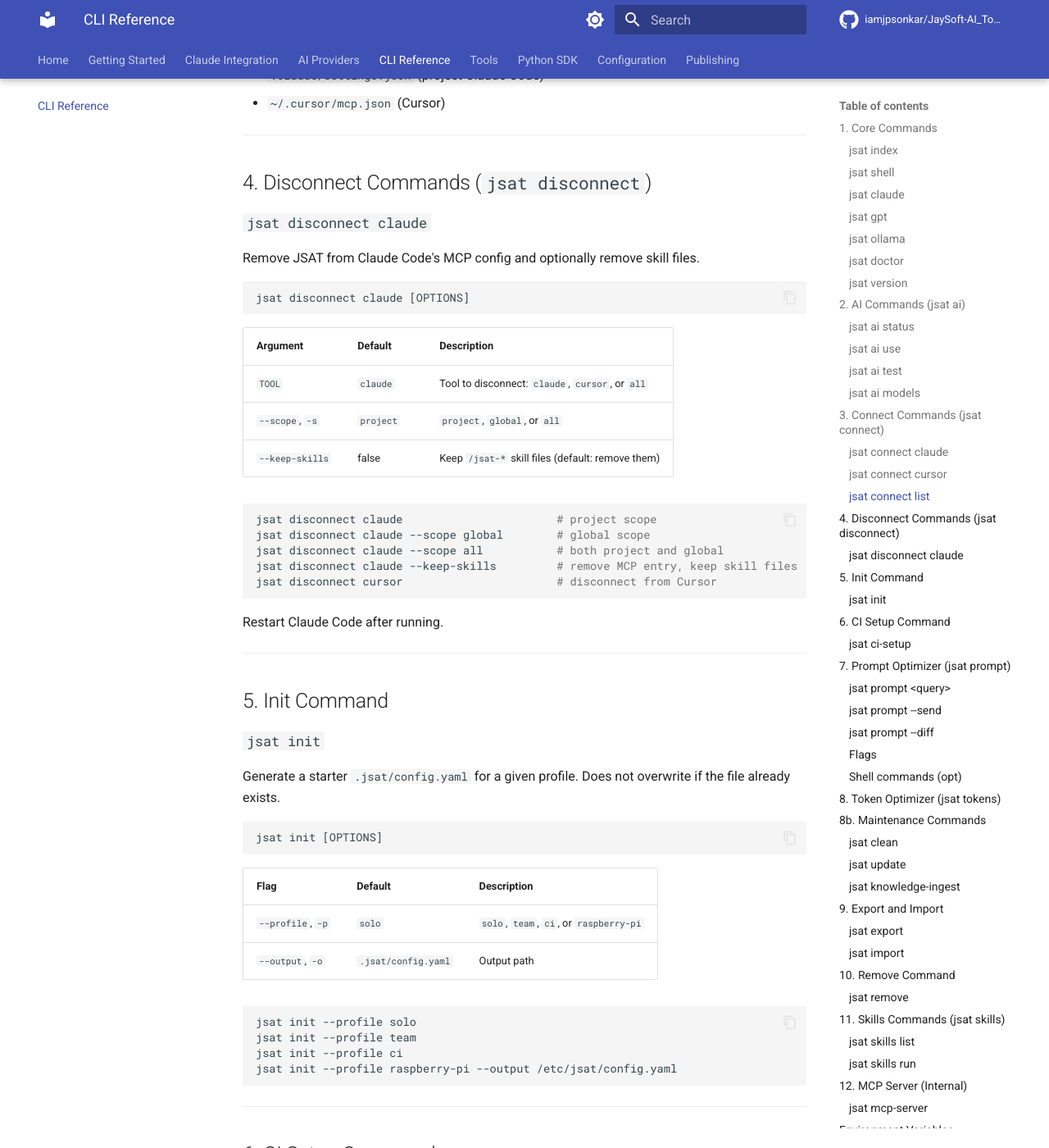
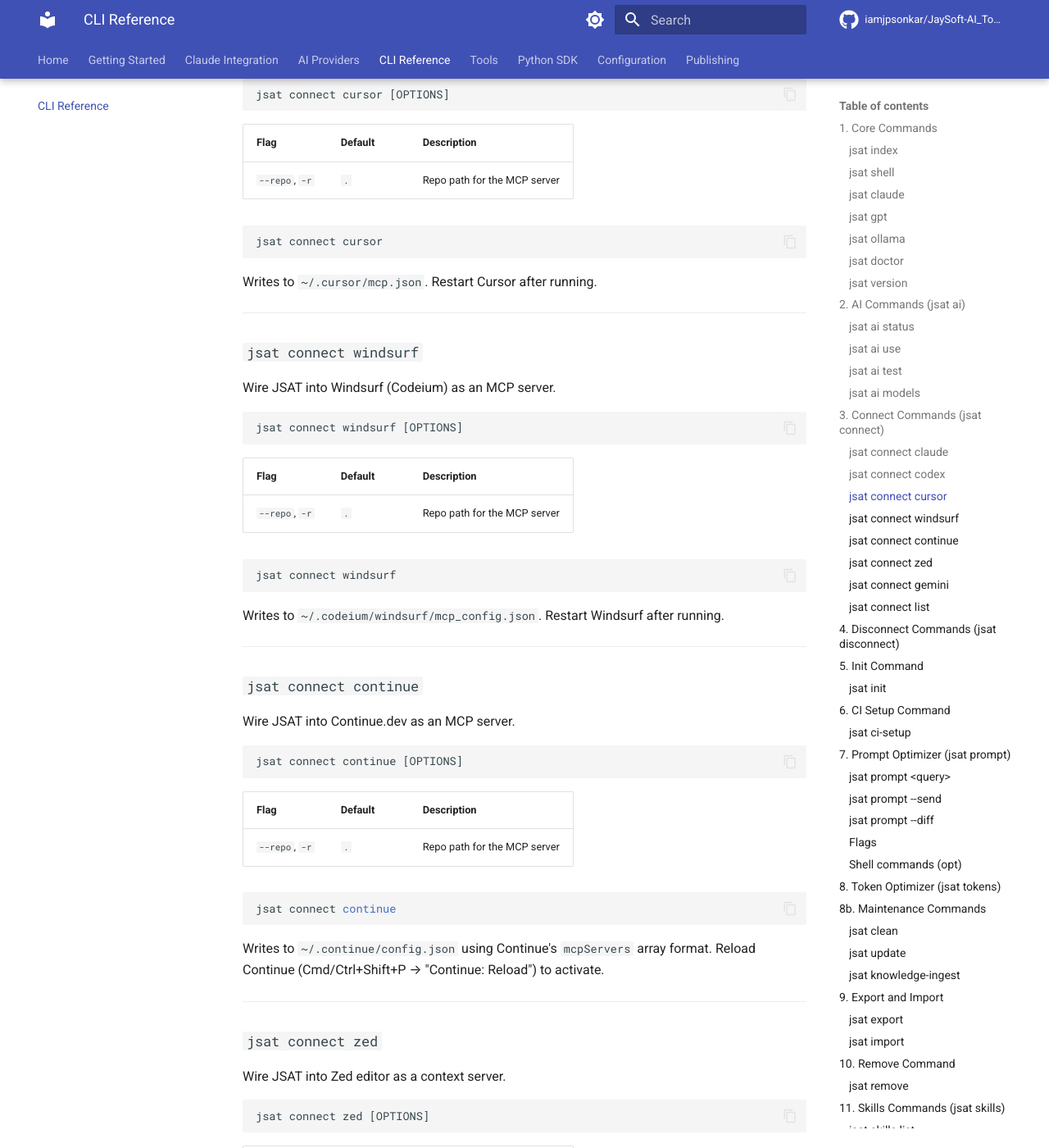
Before and after one commit to iamjpsonkar/JaySoft-AI_Tools, an MkDocs documentation site: the page built from docs/cli-reference.md, in a window 1280 px wide and 1400 px high, scrolled down 6793 px. Shown: the whole window at 82% size. Built offline with MkDocs 1.6.1 and Material for MkDocs 9.7.7, drawn with Linux system fonts in a browser that asks for light colours; comment, search, counter and statistics services are not loaded; some of the changed text lies outside the part shown.

Commit message:
docs: update connect/disconnect sections for all 7 AI tools

````diff
--- a/docs/cli-reference.md
+++ b/docs/cli-reference.md
@@ -244,9 +244,11 @@
 
 ## 3. Connect Commands (`jsat connect`)
 
+JSAT works as an MCP server with any AI tool that supports the Model Context Protocol. One command wires it in — all 55 JSAT tools are immediately available to the AI.
+
 ### `jsat connect claude`
 
-Wire JSAT into Claude Code as an MCP server and install `/jsat-*` slash commands.
+Wire JSAT into Claude Code as an MCP server and install 28 `/jsat-*` slash commands.
 
 ```
 jsat connect claude [OPTIONS]
@@ -254,19 +256,39 @@
 
 | Flag | Default | Description |
 |------|---------|-------------|
-| `--scope`, `-s` | `project` | `project` or `global` |
-| `--repo`, `-r` | `.` | Repo path for the MCP server |
-| `--install-skills/--no-skills` | `--install-skills` | Install `/jsat-*` commands |
+| `--scope`, `-s` | `project` | `project` → `.claude/settings.json` \| `global` → `~/.claude/settings.json` |
+| `--repo`, `-r` | `.` | Repo path passed to the MCP server |
+| `--install-skills/--no-skills` | `--install-skills` | Install `/jsat-*` slash commands |
 | `--show` | false | Print the written config |
 
 ```bash
 jsat connect claude                         # project scope
-jsat connect claude --scope global          # global scope (all sessions)
+jsat connect claude --scope global          # global (all Claude Code sessions)
 jsat connect claude --no-skills             # MCP only, no slash commands
 jsat connect claude --show                  # print config after writing
 ```
 
 Restart Claude Code after running.
+
+---
+
+### `jsat connect codex`
+
+Wire JSAT into the OpenAI Codex CLI as an MCP server.
+
+```
+jsat connect codex [OPTIONS]
+```
+
+| Flag | Default | Description |
+|------|---------|-------------|
+| `--scope`, `-s` | `project` | `project` → `.codex/config.json` \| `global` → `~/.codex/config.json` |
+| `--repo`, `-r` | `.` | Repo path passed to the MCP server |
+
+```bash
+jsat connect codex                          # project scope
+jsat connect codex --scope global           # global
+```
 
 ---
 
@@ -290,47 +312,140 @@
 
 ---
 
+### `jsat connect windsurf`
+
+Wire JSAT into Windsurf (Codeium) as an MCP server.
+
+```
+jsat connect windsurf [OPTIONS]
+```
+
+| Flag | Default | Description |
+|------|---------|-------------|
+| `--repo`, `-r` | `.` | Repo path for the MCP server |
+
+```bash
+jsat connect windsurf
+```
+
+Writes to `~/.codeium/windsurf/mcp_config.json`. Restart Windsurf after running.
+
+---
+
+### `jsat connect continue`
+
+Wire JSAT into Continue.dev as an MCP server.
+
+```
+jsat connect continue [OPTIONS]
+```
+
+| Flag | Default | Description |
+|------|---------|-------------|
+| `--repo`, `-r` | `.` | Repo path for the MCP server |
+
+```bash
+jsat connect continue
+```
+
+Writes to `~/.continue/config.json` using Continue's `mcpServers` array format. Reload Continue (Cmd/Ctrl+Shift+P → "Continue: Reload") to activate.
+
+---
+
+### `jsat connect zed`
+
+Wire JSAT into Zed editor as a context server.
+
+```
+jsat connect zed [OPTIONS]
+```
+
+| Flag | Default | Description |
+|------|---------|-------------|
+| `--repo`, `-r` | `.` | Repo path for the MCP server |
+
+```bash
+jsat connect zed
+```
+
+Writes to `~/.config/zed/settings.json` using Zed's `context_servers` format. Restart Zed after running.
+
+---
+
+### `jsat connect gemini`
+
+Wire JSAT into the Google Gemini CLI as an MCP server.
+
+```
+jsat connect gemini [OPTIONS]
+```
+
+| Flag | Default | Description |
+|------|---------|-------------|
+| `--repo`, `-r` | `.` | Repo path for the MCP server |
+
+```bash
+jsat connect gemini
+```
+
+Writes to `~/.gemini/settings.json`. Restart Gemini CLI after running.
+
+---
+
 ### `jsat connect list`
 
-Show all Claude Code and Cursor MCP configs that include JSAT.
+Show all AI tools that have JSAT wired as an MCP server.
 
 ```bash
 jsat connect list
 ```
 
-Checks:
+Checks all 9 known config locations:
 
-- `~/.claude/settings.json` (global Claude Code)
-- `.claude/settings.json` (project Claude Code)
-- `~/.cursor/mcp.json` (Cursor)
+| Tool | Config file |
+|---|---|
+| Claude Code (project) | `.claude/settings.json` |
+| Claude Code (global) | `~/.claude/settings.json` |
+| Codex (project) | `.codex/config.json` |
+| Codex (global) | `~/.codex/config.json` |
+| Cursor | `~/.cursor/mcp.json` |
+| Windsurf | `~/.codeium/windsurf/mcp_config.json` |
+| Continue | `~/.continue/config.json` |
+| Zed | `~/.config/zed/settings.json` |
+| Gemini CLI | `~/.gemini/settings.json` |
 
 ---
 
 ## 4. Disconnect Commands (`jsat disconnect`)
 
-### `jsat disconnect claude`
-
-Remove JSAT from Claude Code's MCP config and optionally remove skill files.
+Remove JSAT from one or all AI tools.
 
 ```
-jsat disconnect claude [OPTIONS]
+jsat disconnect TOOL [OPTIONS]
 ```
 
 | Argument | Default | Description |
 |---------|---------|-------------|
-| `TOOL` | `claude` | Tool to disconnect: `claude`, `cursor`, or `all` |
-| `--scope`, `-s` | `project` | `project`, `global`, or `all` |
-| `--keep-skills` | false | Keep `/jsat-*` skill files (default: remove them) |
+| `TOOL` | `claude` | `claude` \| `codex` \| `cursor` \| `windsurf` \| `continue` \| `zed` \| `gemini` \| `all` |
+| `--scope`, `-s` | `project` | `project`, `global`, or `all` (claude and codex only) |
+| `--keep-skills` | false | Keep `/jsat-*` skill files when disconnecting from Claude Code |
 
 ```bash
-jsat disconnect claude                       # project scope
-jsat disconnect claude --scope global        # global scope
-jsat disconnect claude --scope all           # both project and global
-jsat disconnect claude --keep-skills         # remove MCP entry, keep skill files
-jsat disconnect cursor                       # disconnect from Cursor
+jsat disconnect claude                       # Claude Code project scope
+jsat disconnect claude --scope global        # Claude Code global
+jsat disconnect claude --scope all           # Claude Code everywhere
+jsat disconnect claude --keep-skills         # remove MCP entry, keep slash commands
+jsat disconnect codex                        # Codex project scope
+jsat disconnect codex --scope global         # Codex global
+jsat disconnect cursor                       # Cursor
+jsat disconnect windsurf                     # Windsurf
+jsat disconnect continue                     # Continue.dev
+jsat disconnect zed                          # Zed
+jsat disconnect gemini                       # Gemini CLI
+jsat disconnect all                          # every tool at once
 ```
 
-Restart Claude Code after running.
+Restart the relevant AI tool after disconnecting.
 
 ---
 
````
Also changed, not shown: README.md (+113 -50 lines).
